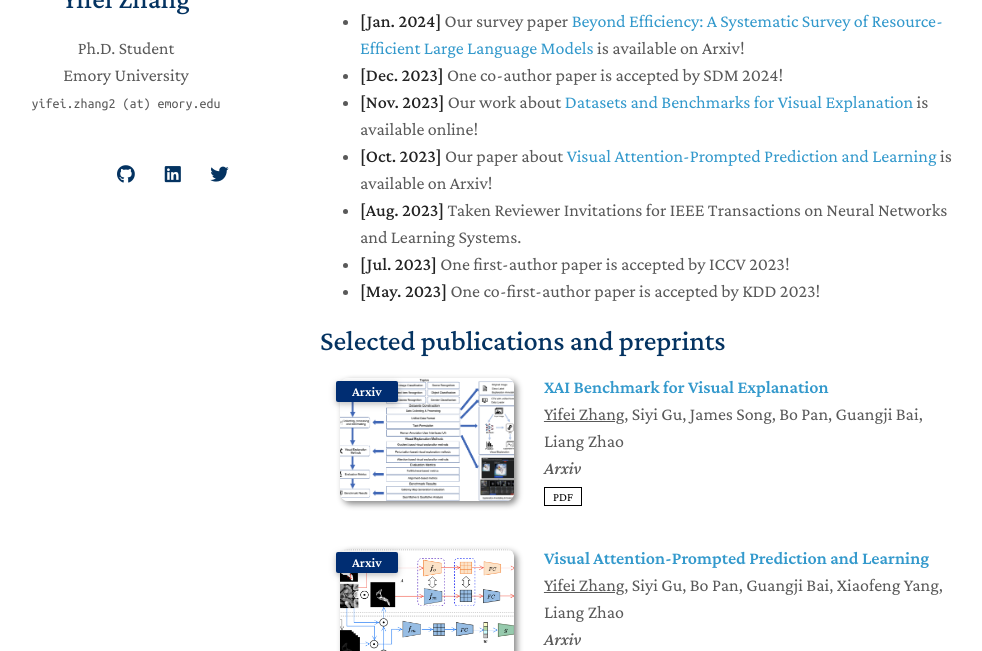
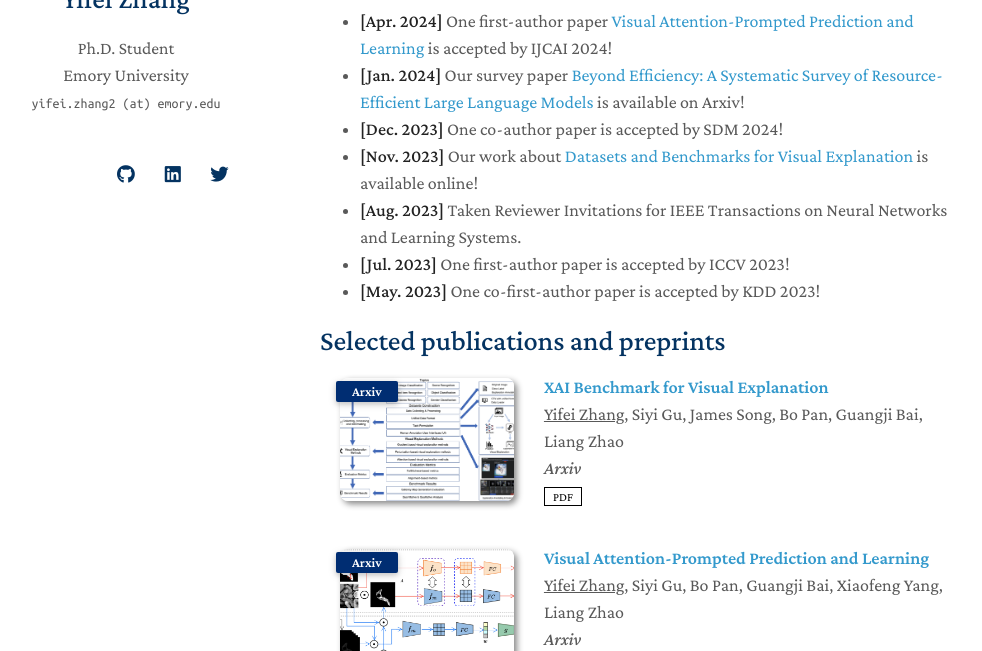
Before and after one commit to yifeizhangcs/yifeizhangcs.github.io, a Jekyll site: the page built from index.md, in a window 1280 px wide and 900 px high, scrolled down 467 px, cut to the strip 249-900 px from the top of the window. Shown: the whole strip, without its empty margins (150-1132 px from the left). Built offline with Jekyll 4.4.1, drawn with Linux system fonts in a browser that asks for light colours; nearby versions of some CDN libraries; a style sheet for code colours, icons or effects is not loaded; our own code applies the rules of GitHub Pages for plain Markdown files.

Commit message:
Update index.md

```diff
--- a/index.md
+++ b/index.md
@@ -17,10 +17,10 @@ I have been actively looking for *research scientist* or *data scientist* intern
 - **Natural Language Processing:** Applications of Large Language Model, Explanation-guided Learning with Language Model
 
 ## News
+- **[Apr. 2024]** One first-author paper [Visual Attention-Prompted Prediction and Learning](https://arxiv.org/abs/2310.08420) is accepted by IJCAI 2024!
 - **[Jan. 2024]** Our survey paper [Beyond Efficiency: A Systematic Survey of Resource-Efficient Large Language Models](https://arxiv.org/abs/2401.00625) is available on Arxiv!
 - **[Dec. 2023]** One co-author paper is accepted by SDM 2024!
 - **[Nov. 2023]** Our work about [Datasets and Benchmarks for Visual Explanation](https://xaidataset.github.io/) is available online!
-- **[Oct. 2023]** Our paper about [Visual Attention-Prompted Prediction and Learning](https://arxiv.org/abs/2310.08420) is available on Arxiv!
 - **[Aug. 2023]** Taken Reviewer Invitations for IEEE Transactions on Neural Networks and Learning Systems.
 - **[Jul. 2023]** One first-author paper is accepted by ICCV 2023!
 - **[May. 2023]** One co-first-author paper is accepted by KDD 2023!
```
